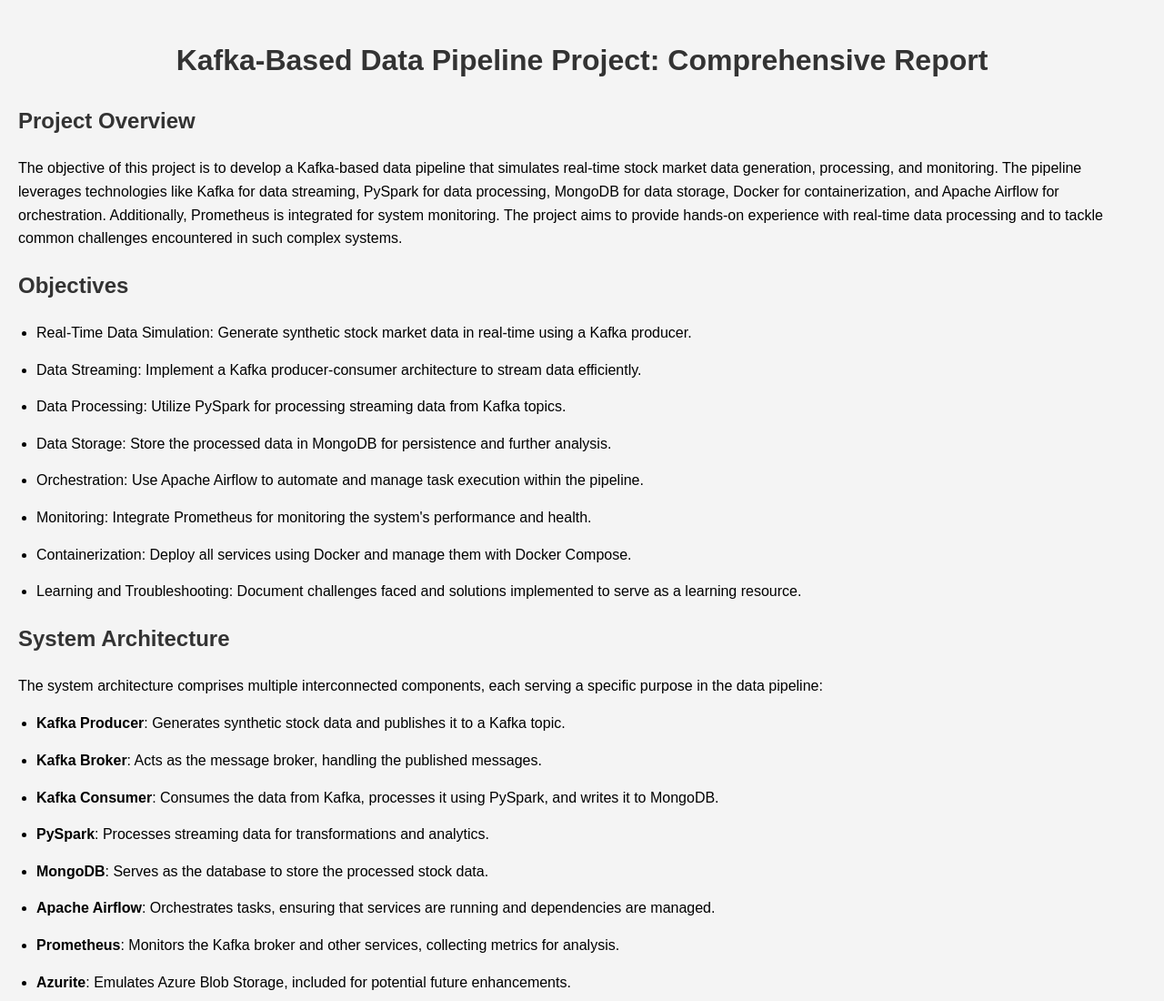
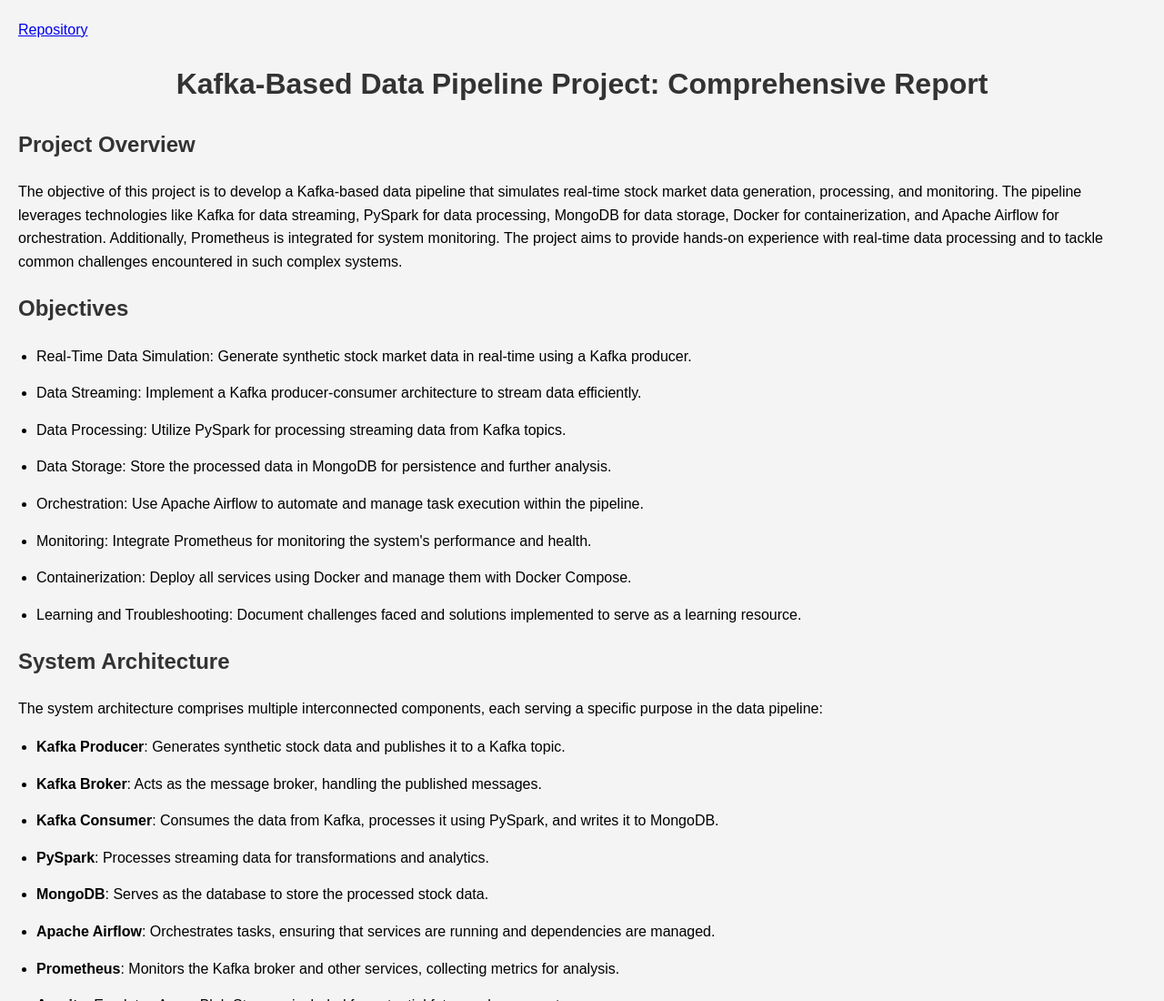
Before and after one commit to abhishekj-growexxer/Kafka-Learning, a plain HTML site: page index.html in a window 1280 px wide. Shown: the top 1100 px of the page at 91% size. Drawn offline with Linux system fonts and the light colour scheme.

Commit message:
Update index.html

```diff
--- a/index.html
+++ b/index.html
@@ -4,6 +4,7 @@
     <meta charset="UTF-8">
     <meta name="viewport" content="width=device-width, initial-scale=1.0">
     <title>Kafka-Based Data Pipeline Project: Comprehensive Report</title>
+    <a href="https://abhishekj-growexxer.github.io/Kafka-Learning/">Repository</a>
     <style>
         body {
             font-family: Arial, sans-serif;
```
